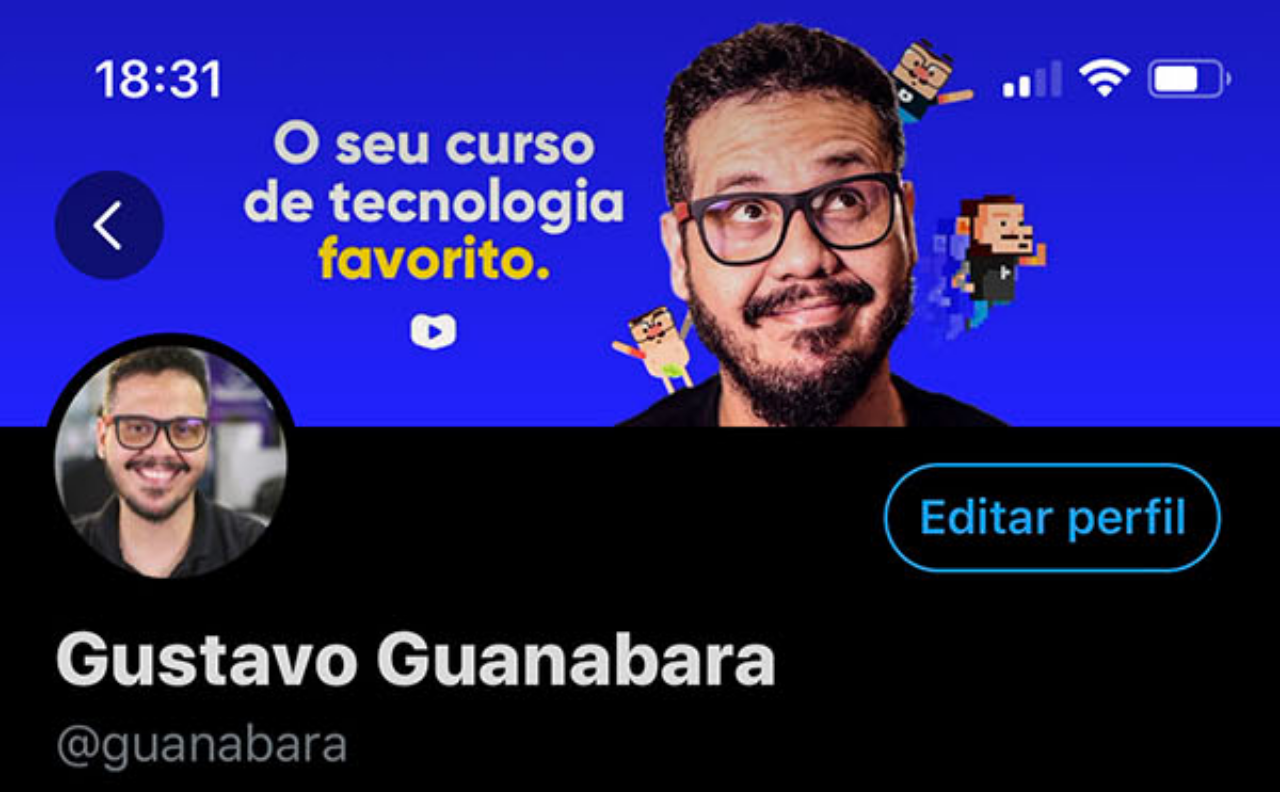
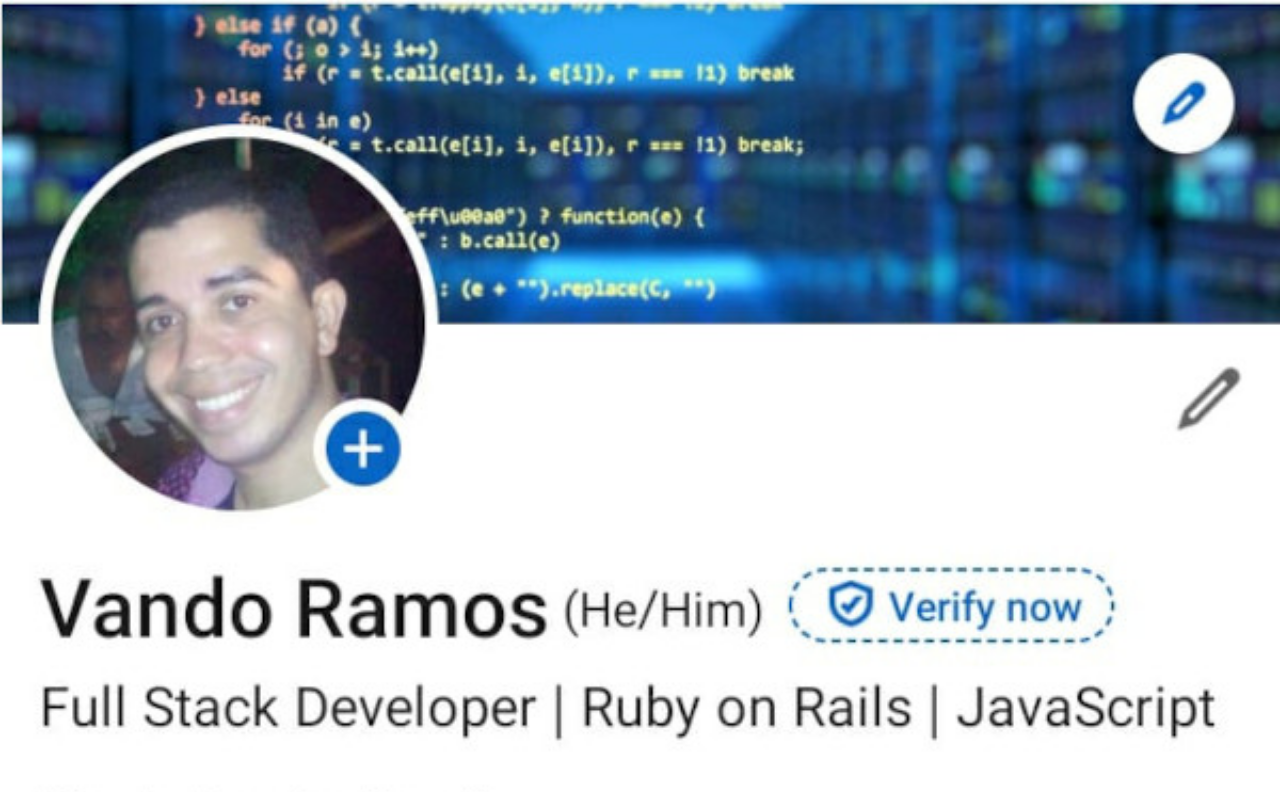
Before and after one commit to vando-ramos/social_media, a plain HTML site: page linkedin.html in a window 1280 px wide. Shown: the top 792 px of the page. Drawn offline with Linux system fonts and the light colour scheme.

Commit message:
Setting custom images for each social network.

```diff
--- a/linkedin.html
+++ b/linkedin.html
@@ -7,7 +7,7 @@
   <link rel="stylesheet" href="style/social-media.css">
 </head>
 <body>
-  <img src="images/twitter-screen.jpg" alt="LinkedIn">
+  <img src="images/linkedin-screen.jpg" alt="LinkedIn">
   <a href="https://www.linkedin.com/in/vandoramos/" target="_blank">ACCESS</a>
 </body>
 </html>
```
Also changed, not shown: youtube.html (+1 -1 lines), images/facebook-screen.jpg, images/github-screen.jpg, images/instagram-screen.jpg, images/linkedin-screen.jpg (added), images/twitter-screen.jpg (deleted), images/youtube-screen.jpg (added), 1 other file.
